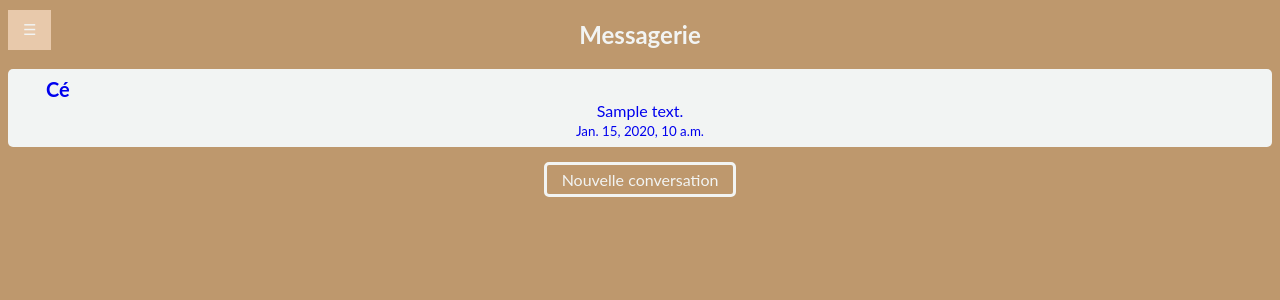
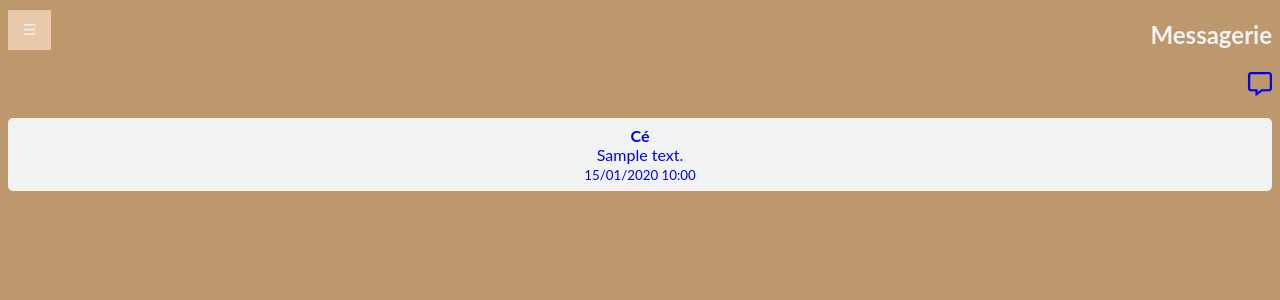
Before and after one commit to CEDRICLEBRUN/SPORTSMATE, a Django app: page /conversations/ in a window 1280 px wide. Shown: the top 300 px of the page. Run offline with Django 5.2, Linux system fonts and the light colour scheme; a user stored in the database is signed in; data comes from the database, SQL or seed files in the repository; tables that the repository leaves empty hold one stand-in row (values such as "Sample post"); some libraries are stand-ins or nearby versions.

Commit message:
Update conversation list

```diff
--- a/myproject/myapp/templates/messaging/conversation_list.html
+++ b/myproject/myapp/templates/messaging/conversation_list.html
@@ -2,7 +2,11 @@
 
 {% block content %}
 
+    <div class="container">
         <h2>Messagerie</h2>
+        <h2><a href="{% url 'start_conversation' %}" class="btn-a"><i class="fa-regular fa-message"></i></a></h2>
+
+
         {% if not conversation_data %}
             <h3>
                 Pas encore de conversations.
@@ -11,12 +15,16 @@
             {% for data in conversation_data %}
                 <a href="{% url 'conversation_detail' data.conversation.id %}">
                     <div class="div-conversation">
-                    <p>
+                        <div class="div-conversation-other-participant">
                             <strong>{{ data.other_participant }}</strong>
-                    </p>
+                        </div>
+                        <div class="div-conversation-message">
                             <div>
-                        {{ data.messages.last.body }} <br>
-                        <small>{{ data.messages.last.timestamp }}</small>
+                                {{ data.messages.last.body }}
+                            </div>
+                            <div>
+                                <small>{{ data.messages.last.timestamp|date:"d/m/Y H:i" }}</small>
+                            </div>
                         </div>
                     </div>
 
@@ -24,8 +32,6 @@
             {% endfor %}
         {% endif %}
 
-    <div class="div-btn-main">
-        <a href="{% url 'start_conversation' %}" class="btn-main">Nouvelle conversation</a>
     </div>
 
 {% endblock %}
```
Lines whose indentation alone changed are shown as unchanged.
